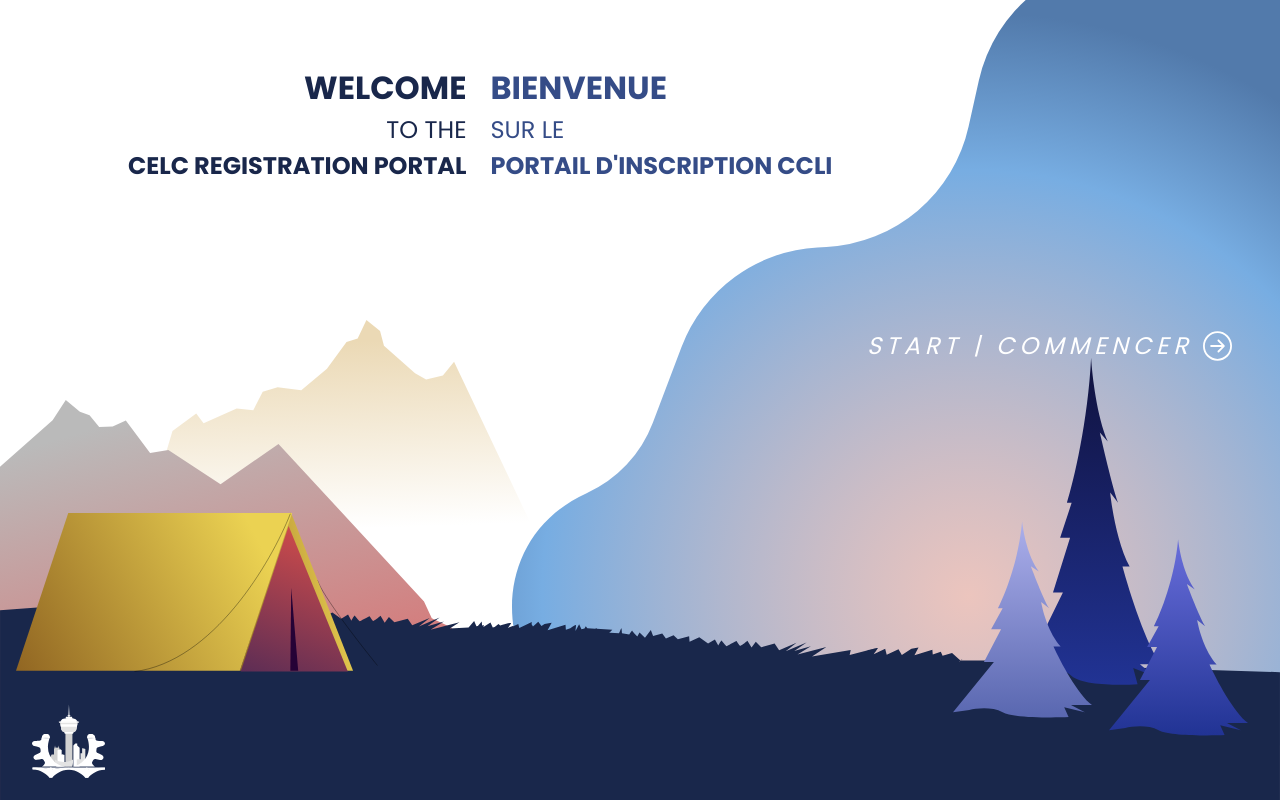
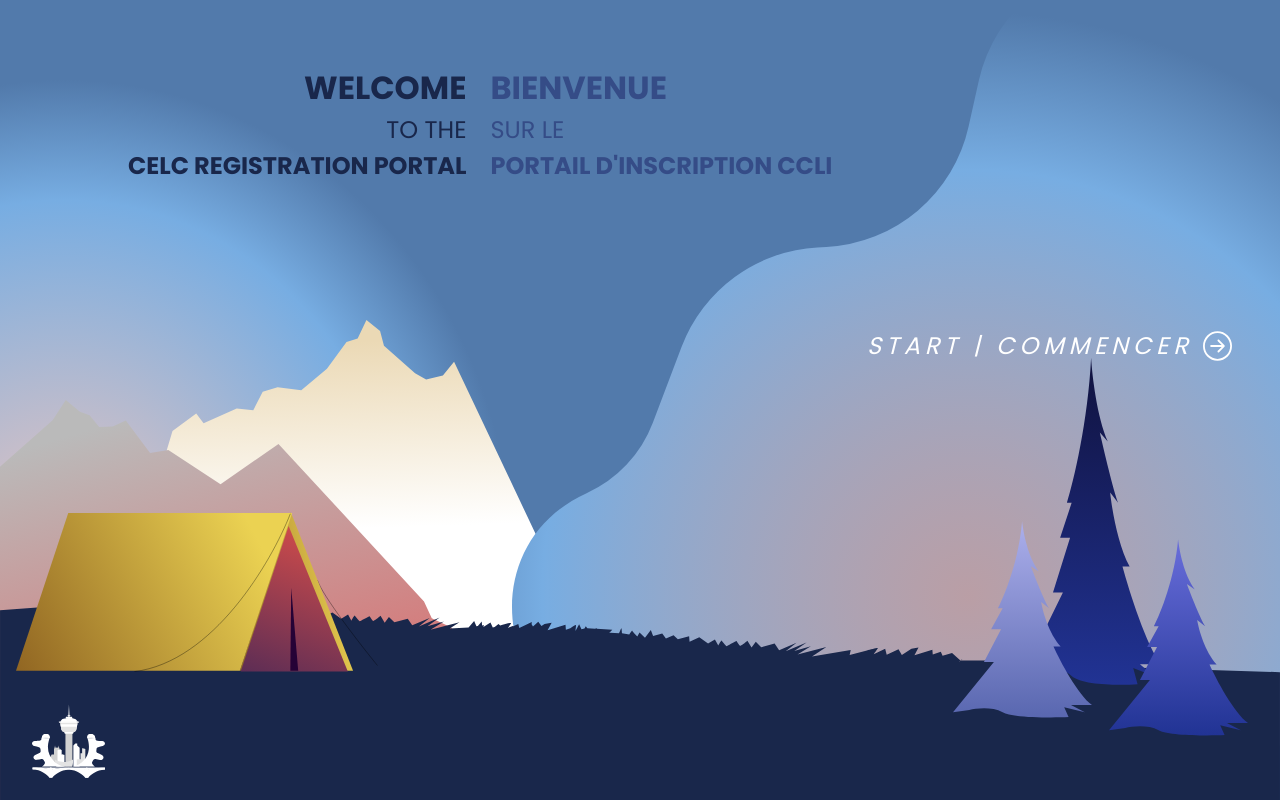
Before and after one commit to CELC2023/pre-delegate-form, a React (Create React App) app: page / in a window 1280 px wide. Built offline with nearby package versions, Linux system fonts and the light colour scheme.

Commit message:
fix: add background on completion page

```diff
--- /dev/null
+++ b/src/pages/CompleteForm.scss
@@ -0,0 +1,6 @@
+@import "../styles/colors.scss";
+
+.page-container {
+    background: $color-blue-light; // fallback color
+    background: radial-gradient(35% 60% at 5% 70%, rgba($color-peach, 0.7) 0%, $color-baby-blue 75%, $color-blue-light 100%);
+}
--- a/src/pages/CompleteForm.tsx
+++ b/src/pages/CompleteForm.tsx
@@ -4,6 +4,7 @@ import Footer from "../components/Footer";
 import Mountains from "../images/mountains-light.svg";
 import './Page.scss';
 import '../components/FormAdapter.scss';
+import './CompleteForm.scss';
 
 const CompleteForm: React.FC = () => {
     const {t} = useTranslation();
```
